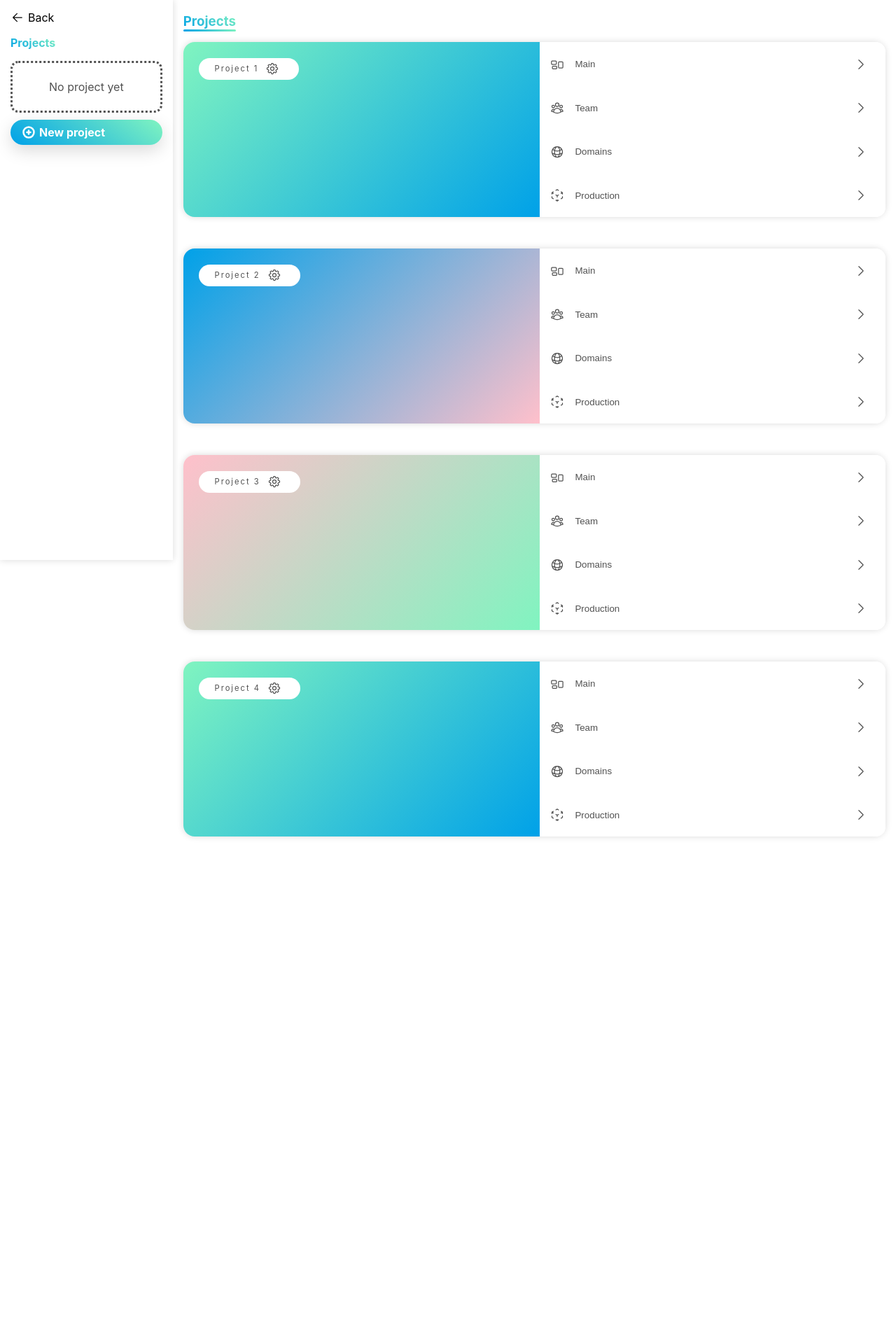
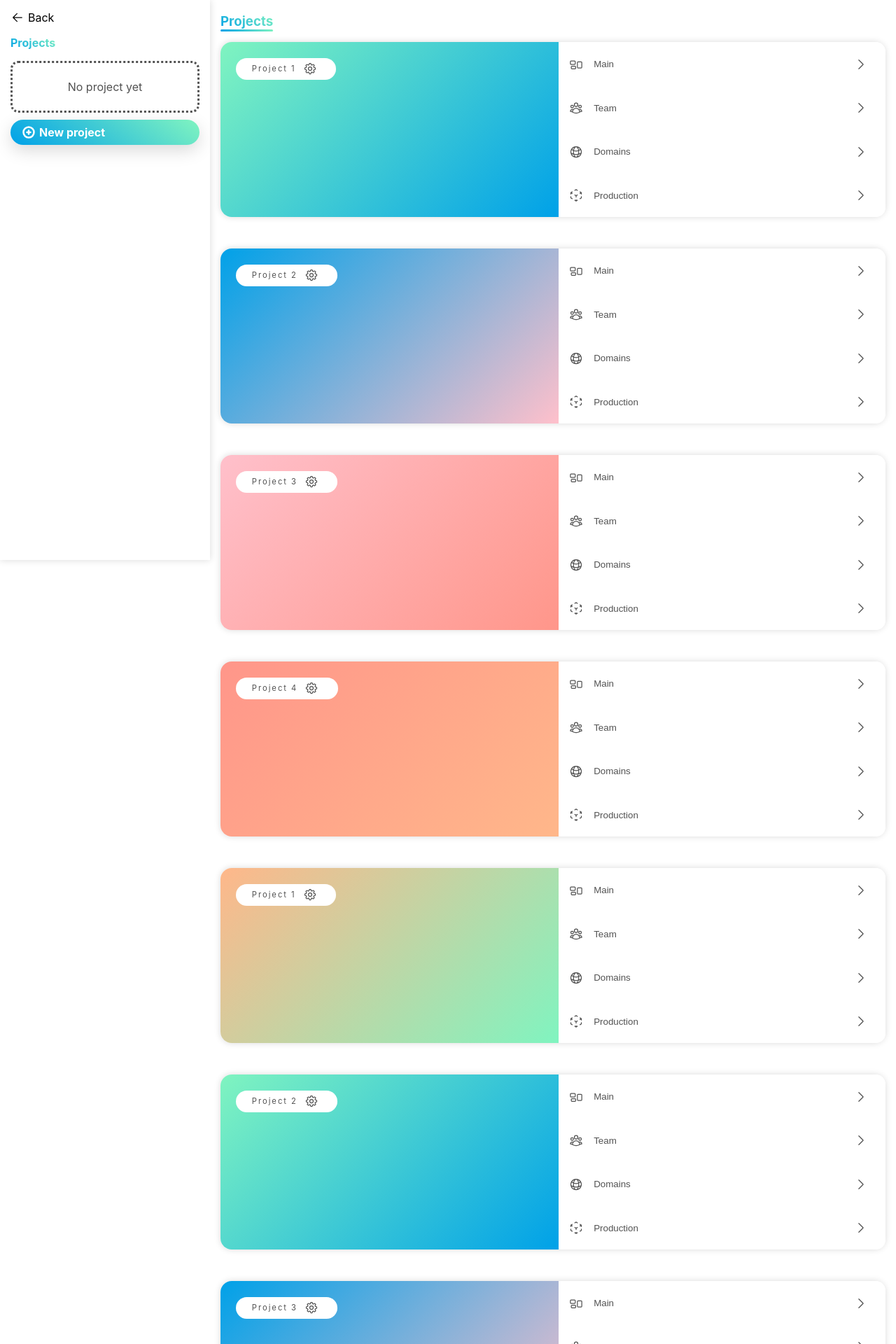
Before and after one commit to Marchand-Nicolas/starknet-quest-front, a Next.js app: page /dashboard in a window 1280 px wide. Shown: the top 1920 px of the page at 70% size. Before the commit the page ends 1240 px from the top, so only its background shows below. Built offline with nearby package versions, Linux system fonts and the light colour scheme.

Commit message:
Improving navbar and project list

```diff
--- a/pages/dashboard/index.js
+++ b/pages/dashboard/index.js
@@ -5,6 +5,18 @@ import { useState } from 'react'
 
 export default function Dashboard() {
     const [projects, setProjects] = useState([
+        {
+            name: 'Project 1',
+        },
+        {
+            name: 'Project 2',
+        },
+        {
+            name: 'Project 3',
+        },
+        {
+            name: 'Project 4',
+        },
         {
             name: 'Project 1',
         },
--- a/styles/dashboard/Dashboard.module.css
+++ b/styles/dashboard/Dashboard.module.css
@@ -4,9 +4,9 @@
 }
 
 .mainContainer {
-    width: calc(100% - 30px);
+    width: calc(100% - 330px);
     margin-right: 15px;
-    margin-left: 15px;
+    margin-left: 315px;
 }
 
 .projectCard {
--- a/styles/dashboard/Navbar.module.css
+++ b/styles/dashboard/Navbar.module.css
@@ -1,8 +1,11 @@
 .container {
     width: 300px;
-    height: 100vh;
     box-shadow: 0 0 10px 0 rgba(0, 0, 0, 0.15);
     padding: 15px;
+    position: fixed;
+    top: 0;
+    left: 0;
+    bottom: 0;
 }
 
 .list {
--- a/utils/generateCardBackground.js
+++ b/utils/generateCardBackground.js
@@ -2,7 +2,10 @@ export default function generateCardBackground(id) {
     const colors = [
         'rgb(128,244,192)',
         'rgb(0,161,232)',
-        'pink'
+        'pink',
+        '#ff968a',
+        '#ffb78a'
     ]
+    // return a gradient made from two random colors
     return `linear-gradient(135deg, ${colors[id % colors.length]} 0%, ${colors[(id + 1) % colors.length]} 100%)`
 }
```
